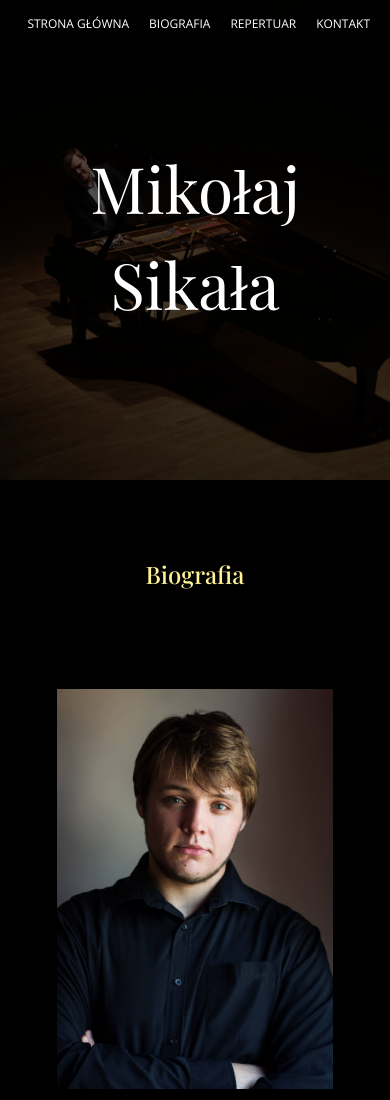
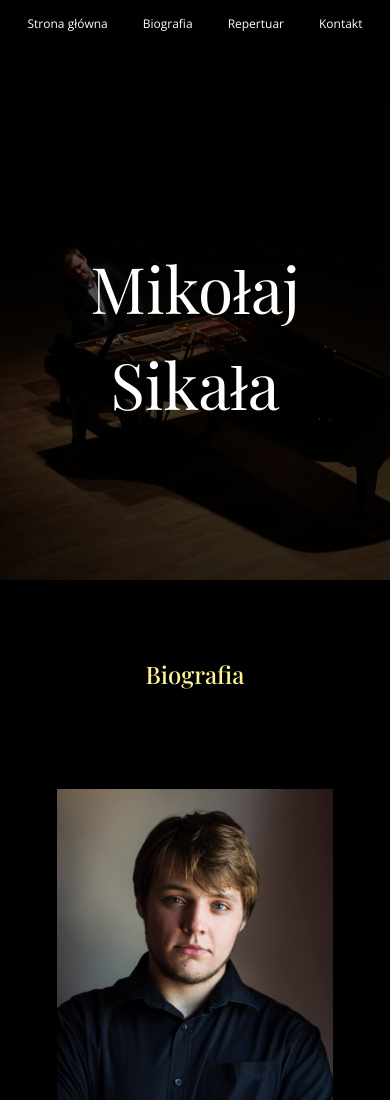
Before and after one commit to MartaPoti/Mikolaj_project, a plain HTML site: page index.html in a window 390 px wide. Shown: the top 1100 px of the page. Drawn offline with nearby package versions, Linux system fonts and the light colour scheme.

Commit message:
Update styles.css

```diff
--- a/src/styles.css
+++ b/src/styles.css
@@ -64,7 +64,7 @@ nav .logo{
     display:flex;
  }
 
- nav ul li a {
+ nav ul li a  {
  line-height: 80px;
  color:#fff;
  padding:12px 30px;
@@ -184,9 +184,20 @@ nav .logo{
     }
     nav { max-width: 100%;
         padding: 1px;
+        position: relative;
+        text-transform: none;
+        float: none;
+        justify-content: space-around;
 
-
-           }
+              }
+    nav ul {
+    list-style: none;
+     float:none;
+    margin:0;
+    padding: 0;
+    display:flex;
+    justify-content: space-around;
+             }
 
     header {
         background-image: linear-gradient(rgba(0,0,0,0.6),rgba(0, 0, 0, 0.8)), url("../img/mikołaj.PNG");
@@ -214,9 +225,9 @@ nav .logo{
     nav ul li a{
         padding: 0 20px;
         font-size: 18px;
-        line-height: 20px;
-        text-align: justify;
-        overflow-wrap: normal;
+        line-height: 18px;
+        text-align: center;
+        overflow-wrap:break-word;
 
 
 
```
